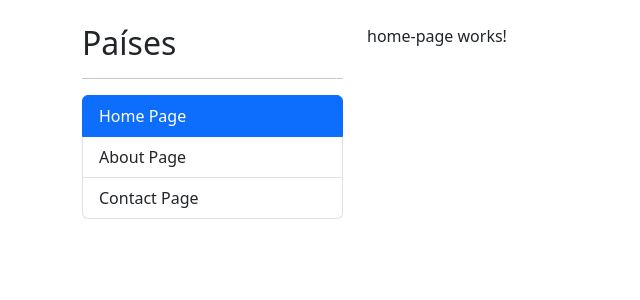
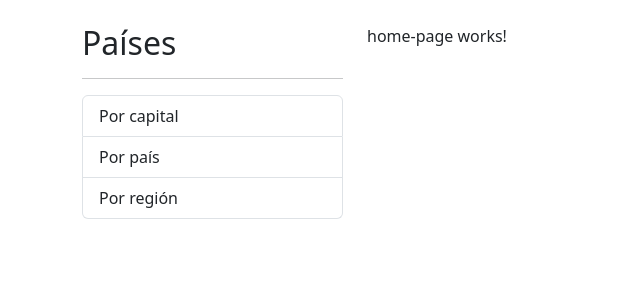
Before and after one commit to saulgame2010/Country-Angular, an Angular app: page / in a window 1280 px wide. Shown: the top 300 px of the page, without its empty margins (0-640 px from the left). Built offline with nearby package versions, Linux system fonts and the light colour scheme.

Commit message:
Se agregaron más páginas ahora para rutas hijas

```diff
--- a/src/app/app-routing.module.ts
+++ b/src/app/app-routing.module.ts
@@ -19,6 +19,10 @@
     component: ContactPageComponent
   },
   {
+    path: 'countries',
+    loadChildren: () => import('./countries/countries.module').then(m => m.CountriesModule)
+  },
+  {
     path: '**',
     redirectTo: 'home'
   },
--- a/src/app/shared/components/sidebar/sidebar.component.html
+++ b/src/app/shared/components/sidebar/sidebar.component.html
@@ -1,7 +1,7 @@
 <h2>Países</h2>
 <hr>
 <ul class="list-group">
-  <li routerLink=""
+  <!-- <li routerLink=""
     routerLinkActive="active"
     [routerLinkActiveOptions]="{exact: true}"
     class="list-group-item">
@@ -16,5 +16,20 @@
     routerLinkActive="active"
     class="list-group-item">
     Contact Page
+  </li> -->
+  <li routerLink="countries/by-capital"
+    routerLinkActive="active"
+    class="list-group-item">
+    Por capital
+  </li>
+  <li routerLink="countries/by-country"
+    routerLinkActive="active"
+    class="list-group-item">
+    Por país
+  </li>
+  <li routerLink="countries/by-region"
+    routerLinkActive="active"
+    class="list-group-item">
+    Por región
   </li>
 </ul>
```
Also changed, not shown: src/app/countries/countries-routing.module.ts (+20 -2 lines), src/app/countries/countries.module.ts (+5 -2 lines).
